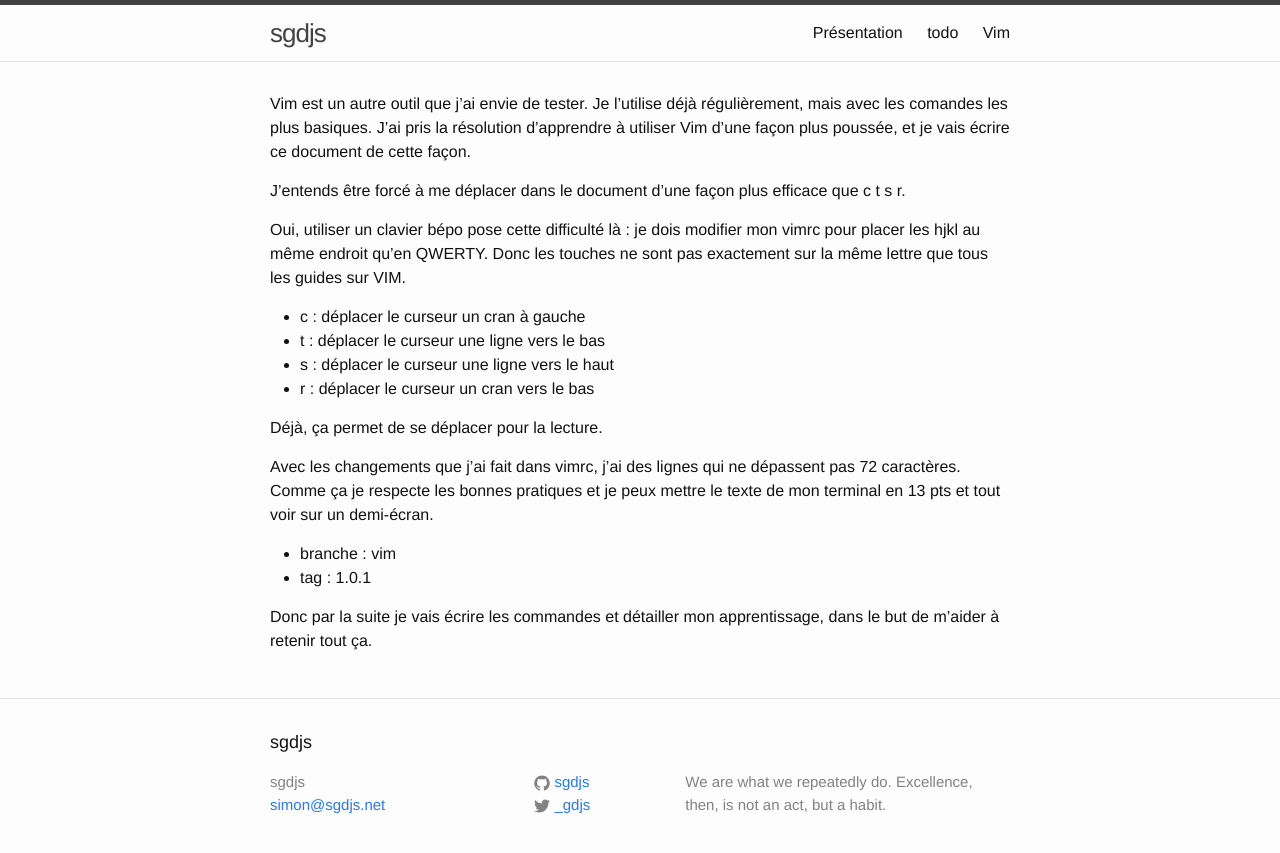
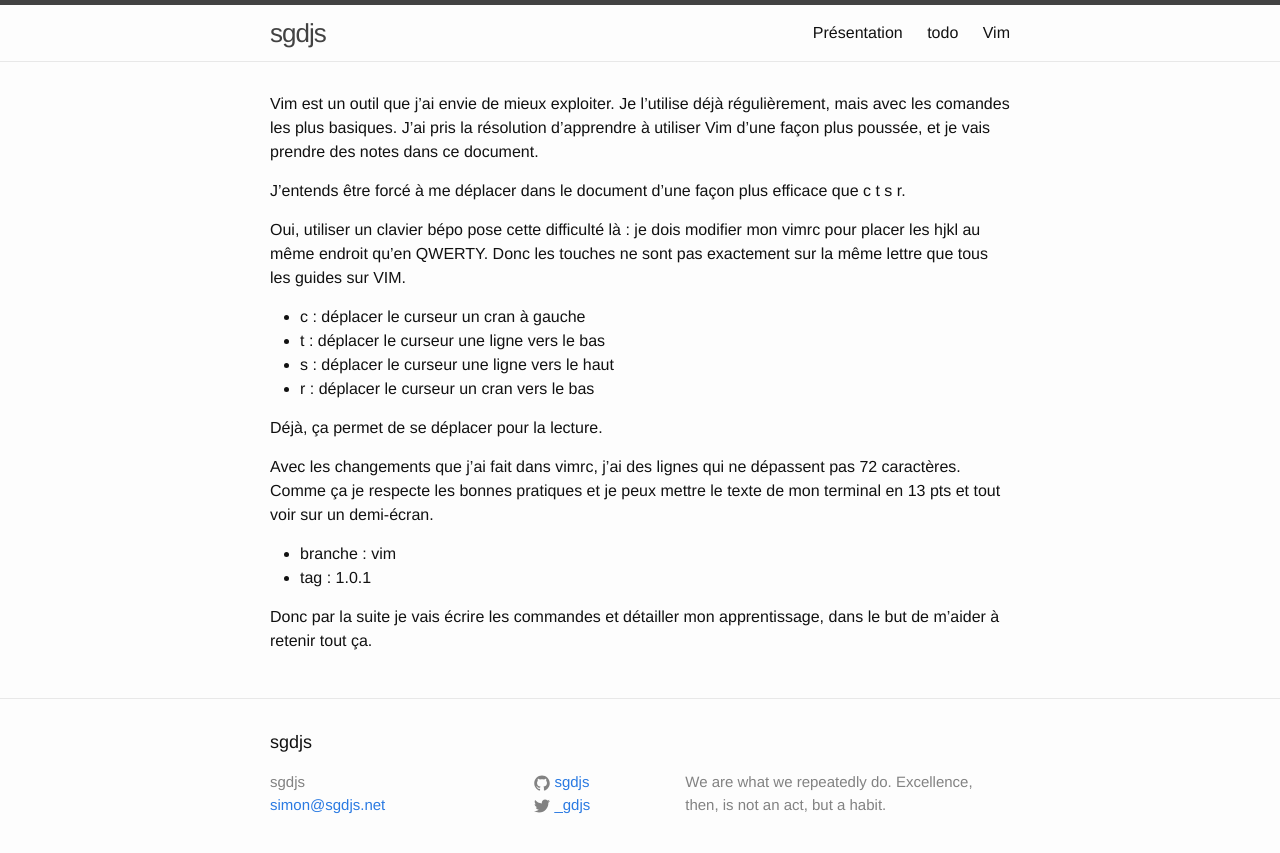
Before and after one commit to sgdjs/sgdjs.github.io, a Jekyll site: the page built from vim.markdown, in a window 1280 px wide. Shown: the top 853 px of the page. Built offline with Jekyll 4.4.1, drawn with Linux system fonts in a browser that asks for light colours.

Commit message:
Modifie vim.markdown

```diff
--- a/vim.markdown
+++ b/vim.markdown
@@ -3,10 +3,10 @@ layout: default
 title: Vim
 ---
 
-Vim est un autre outil que j'ai envie de tester. Je l'utilise déjà
+Vim est un outil que j'ai envie de mieux exploiter. Je l'utilise déjà
 régulièrement, mais avec les comandes les plus basiques. J'ai pris la
 résolution d'apprendre à utiliser Vim d'une façon plus poussée, et je
-vais écrire ce document de cette façon.
+vais prendre des notes dans ce document.
 
 J'entends être forcé à me déplacer dans le document d'une façon plus
 efficace que c t s r.
```
